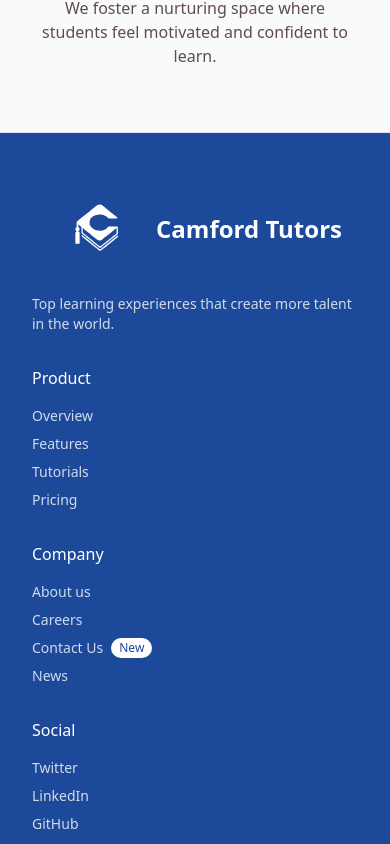
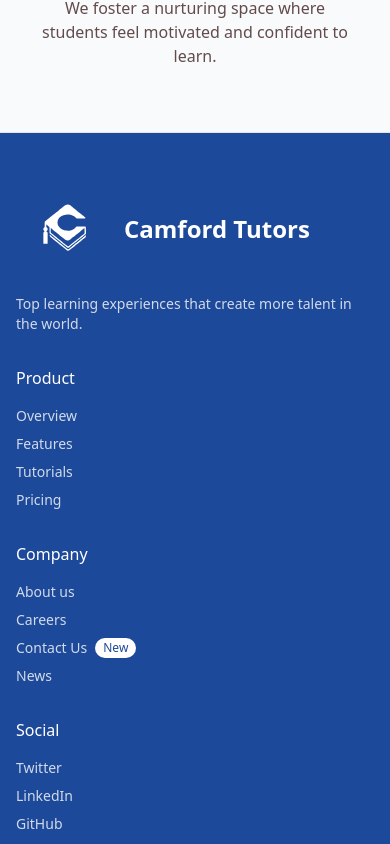
Before and after one commit to Txbish/camford, a Next.js app: page / in a window 390 px wide. Shown: the part 4057-4901 px from the top of the page. Built offline with nearby package versions, Linux system fonts and the light colour scheme.

Commit message:
Update footer layout for improved spacing and alignment

```diff
--- a/components/layout.tsx
+++ b/components/layout.tsx
@@ -185,12 +185,12 @@
       </header>
       <main className="flex-1">{children}</main>
       <footer className="border-t bg-primary text-white">
-        <div className="container py-12 md:py-16">
+        <div className="w-full px-4 md:px-8 py-12 md:py-16">
           <div className="grid grid-cols-1 gap-8 md:grid-cols-4">
             <div className="flex flex-col gap-2">
               <Link
                 href="/"
-                className="flex items-center justify-center text-2xl font-bold gap-2"
+                className="flex items-center justify-start text-2xl font-bold gap-2"
               >
                 <Image
                   src="/camford-logo.svg"
```
